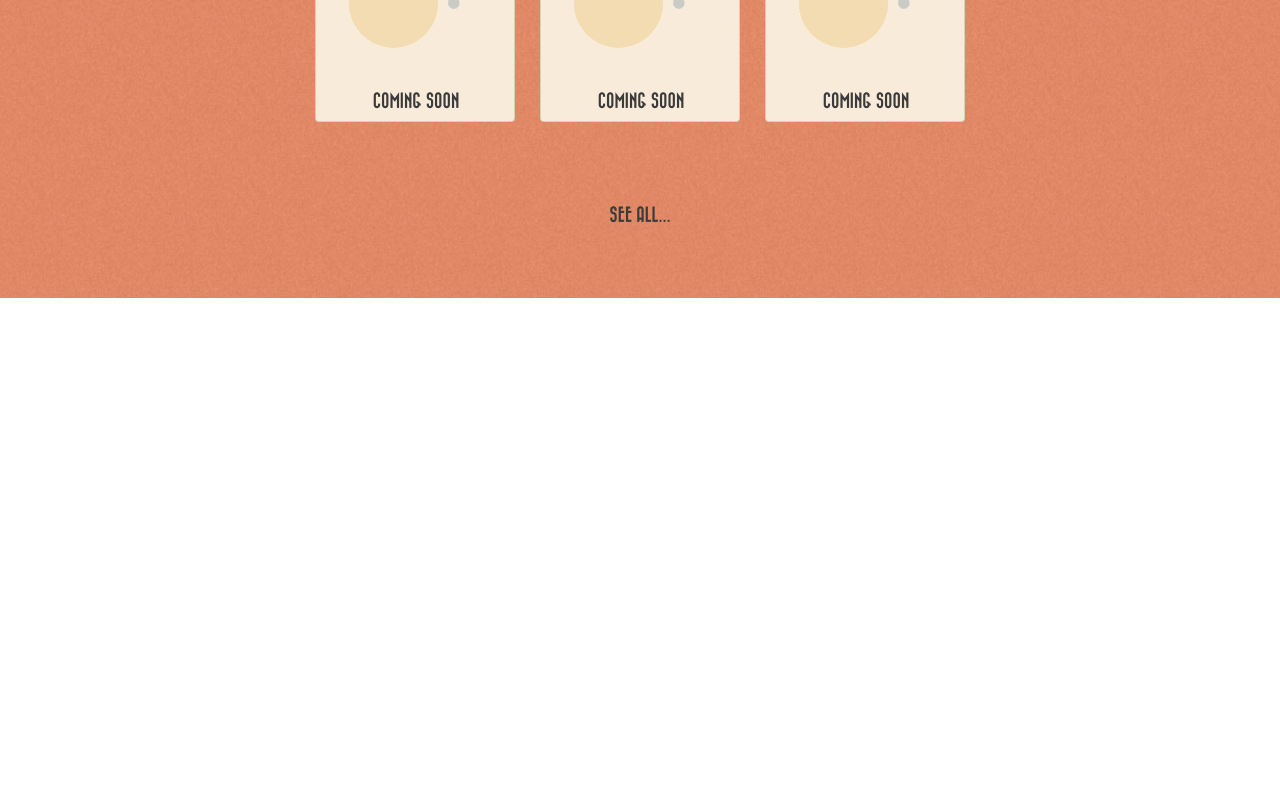
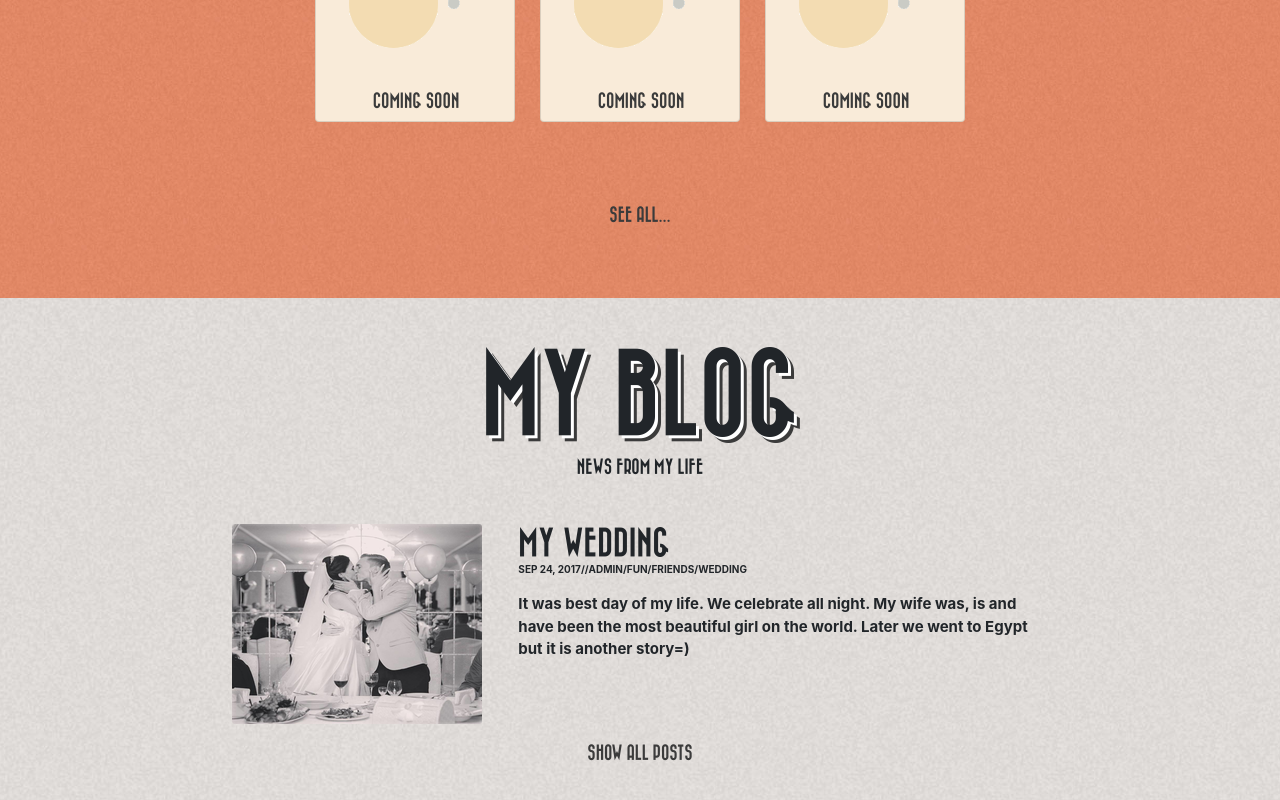
Before and after one commit to Pe4eH6ko/ReactStudy, a React (Create React App) app: page / in a window 1280 px wide. Shown: the part 2158-2958 px from the top of the page. Before the commit the page ends 2456 px from the top, so only its background shows below. Built offline with nearby package versions, Linux system fonts and the light colour scheme.

Commit message:
make blog-part

```diff
--- a/src/App.js
+++ b/src/App.js
@@ -5,6 +5,7 @@ import Navbar from './Navbar';
 import MainPart from './MainPart';
 import Aboutme from './Aboutme';
 import Portfolio from './Portfolio';
+import Blog from './Blog';
 
 class App extends Component {
   render() {
@@ -14,6 +15,7 @@ class App extends Component {
         <MainPart />
         <Aboutme />
         <Portfolio />
+        <Blog />
       </div>
     );
   }
--- /dev/null
+++ b/src/Blog.js
@@ -0,0 +1,34 @@
+import React from 'react';
+import './Blog.scss';
+
+class Blog extends React.Component{
+    render(){
+        return(
+            <div className = "blogPart">
+                <div className = "blog-head">
+                    <h1>MY BLOG</h1>
+                    <p>NEWS FROM MY LIFE</p>
+                </div>
+                <div className = "blogs">
+                    <div className="card mb-3 first">
+                        <div className="row no-gutters story">
+                            <div className="col-md-4">
+                                <img src={require("./img/img-1.png")} className="card-img" alt="..."></img>
+                            </div>
+                            <div className="col-md-8">
+                                <div className="card-body news-text">
+                                    <h5 className="card-title">MY WEDDING</h5>
+                                    <p className = "card-text card-date">SEP 24, 2017//ADMIN/FUN/FRIENDS/WEDDING</p>
+                                    <p className="card-text story-text">It was best day of my life. We celebrate all night. My wife was, is and have been the most beautiful girl on the world. Later we went to Egypt but it is another story=)</p>
+                                </div>
+                             </div>
+                        </div>
+                    </div>
+                </div>
+                <a href=""><p className="showAll">SHOW ALL POSTS</p></a>
+            </div>
+        )
+    }
+}
+
+export default Blog;
--- /dev/null
+++ b/src/Blog.scss
@@ -0,0 +1,65 @@
+@import './all.scss';
+
+*{
+    padding: 0;
+    margin: 0;
+}
+
+.blogPart{
+    padding-top: 5vh;
+    padding-bottom: 5vh;
+    background:url("./back-blog.png") repeat;
+    justify-content: center;
+    .blog-head{
+        h1{
+            font-family: $font-stack;
+            font-size: 90px;
+            text-shadow: 3px 3px 0 rgb(255, 255, 255), 6px 6px 0 rgb(59, 59, 59);
+        }
+        p{
+            font-family: $font-stack;
+        }
+    }
+    .blogs{
+        padding-top: 30px;
+        justify-content: center;
+        .first{
+            background-color: rgba(0, 0, 0, 0);
+            border-style: hidden;
+            width: 850px;
+            justify-content: center;
+            margin: 0 auto;
+            .story{
+                img{
+                    width: 250px !important;
+                    height: 200px !important;
+                }
+                .news-text{
+                    text-align: left;
+                    h5{
+                        font-size: 30px;
+                        font-family: $font-stack;
+                        margin-top: -20px;
+                    }
+                    .card-date{
+                        font-size: 10px;
+                        font-weight: bold;
+                        margin-top: -10px;
+                    }
+                    .story-text{
+                        font-size:15px;
+                        font-weight: bold;
+                    }
+                }
+            }
+        }
+    }
+    a{
+        text-decoration: none;
+        color: $colorP;
+        margin-top: 10px;
+        .showAll{
+            font-family: $font-stack;
+        }
+    }
+}
```
Also changed, not shown: src/back-blog.png (added), src/img/img-1.png (added).
